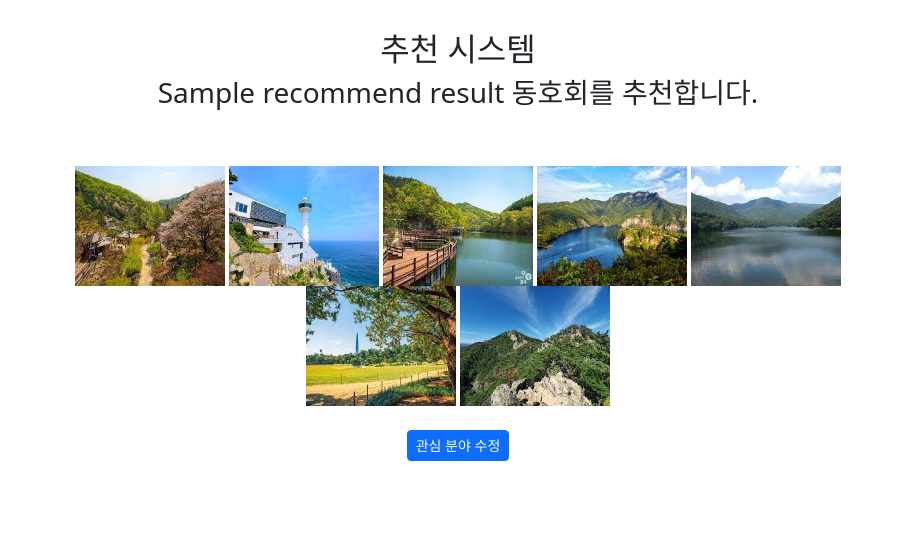
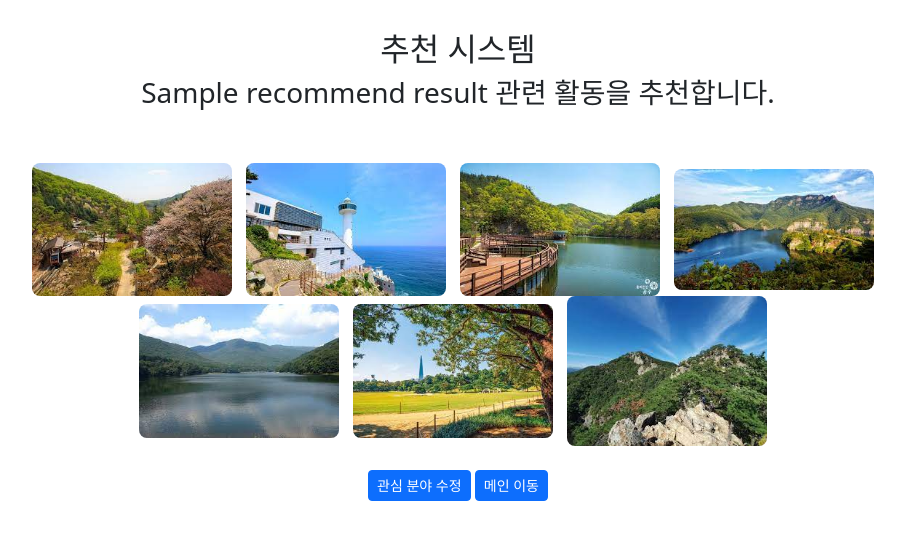
Before and after one commit to Blenbre777/ai_recommend_system, a Django app: template recommend_system/templates/recommend_proc.html in a window 1280 px wide. Shown: the top 540 px of the page, without its empty margins (182-1087 px from the left). Run offline with Django 3.2, Linux system fonts and the light colour scheme; the template is opened without the code that fills it: most values are stand-ins (such as "Sample title", 1, 10 or a date in 2020).

Commit message:
style : 소스코드 스타일 수정

```diff
--- a/recommend_system/templates/recommend_proc.html
+++ b/recommend_system/templates/recommend_proc.html
@@ -7,16 +7,44 @@
     <link href="https://cdn.jsdelivr.net/npm/bootstrap@5.3.1/dist/css/bootstrap.min.css" rel="stylesheet">
     <script src="https://cdn.jsdelivr.net/npm/bootstrap@5.3.1/dist/js/bootstrap.bundle.min.js"></script>
     <style>
+        .image-container {
+            display: flex;
+            flex-wrap: wrap;
+            justify-content: center;
+            gap: 20px;
+            padding: 0 20px;
+        }
+
+        .image-item {
+            margin: 10px;
+            display: flex;
+            align-items: center;
+        }
+
         .img {
-          width: 150px;
-          height: 120px;
+            width: 100%;
+            border-radius: 8px;
+            max-width: 200px;
+            margin-right: 10px;
+        }
+
+        .text-container {
+            flex: 1;
+            display: flex;
+            flex-direction: column;
+            min-width: 0;
+            overflow: hidden;
+        }
+
+        h3, p {
+            margin: 5px 0;
         }
     </style>
 </head>
 <body>
     <div style="width: 70%; margin: 30px auto; text-align: center;">
         <h2>추천 시스템</h2>
-        <h3>{{recommend_result.label}} 동호회를 추천합니다.</h3>
+        <h3>{{recommend_result.label}} 관련 활동을 추천합니다.</h3>
         <br><br>
         {% if recommend_result.index == 0 %}
             <img src="/static/images/1.jpg" class="img">
@@ -43,13 +71,60 @@
             <img src="/static/images/38.jpg" class="img">
             <img src="/static/images/45.jpg" class="img">
         {% elif recommend_result.index == 3 %}
+            <div class="image-container">
+                <div class="image-item" onclick="window.location.href='https://www.seoul.go.kr/story/seoulhistory/pc.html'">
                     <img src="/static/images/4.jpg" class="img">
+                    <div class="text-container">
+                        <h3>서울로 떠나는 역사 여행</h3>
+                        <p>서울 어디까지 가봤니 ?</p>
+                    </div>
+
+                </div>
+                <div class="image-item" onclick="window.location.href='https://museum.seoul.go.kr/www/NR_index.do?sso=ok'">
                     <img src="/static/images/11.jpg" class="img">
+                    <div class="text-container">
+                        <h3>서울 역사 체험</h3>
+                        <p>그때 그 서울 </p>
+                    </div>
+                </div>
+                <div class="image-item" onclick="window.location.href='https://kr.hotels.com/go/south-korea/kr-historic-things-to-do-busan'">
                     <img src="/static/images/18.jpg" class="img">
+                    <div class="text-container">
+                        <h3>부산의 역사적인 볼거리 베스트 10</h3>
+                        <p>부산의 과거를 엿볼 수 있는 랜드마크</p>
+                    </div>
+                </div>
+                <div class="image-item" onclick="window.location.href='https://m.blog.naver.com/greenjeonnam/221287740531'">
                     <img src="/static/images/25.jpg" class="img">
+                    <div class="text-container">
+                        <h3>전라도 역사책 덮고 떠나요 ~ </h3>
+                        <p>역사책 덮고 직접 떠나는 남도여행</p>
+                    </div>
+                </div>
+                <div class="image-item" onclick="window.location.href='">
                     <img src="/static/images/32.jpg" class="img">
+                    <div class="text-container">
+                        <h3>강원도 , 길었던 역경의 길 </h3>
+                        <p>힘들었다 .. 후 .. </p>
+                    </div>
+                </div>
+                <div class="image-item" onclick="window.location.href='https://www.seoul.go.kr/story/seoulhistory/pc.html'">
                     <img src="/static/images/39.jpg" class="img">
+                    <div class="text-container">
+                        <h3>서울로 떠나는 역사 여행</h3>
+                        <p>서울 어디까지 가봤니 ?</p>
+                    </div>
+                </div>
+                <div class="image-item" onclick="window.location.href='http://localhost:9093/community/read.do?communityID=1&now_page=1&planID=1'">
                     <img src="/static/images/46.jpg" class="img">
+                    <div class="text-container">
+                        <h3>서울의 밤</h3>
+                        <p>서울에서도 별이 보이나요?</p>
+                    </div>
+                </div>
+
+            <!-- 다른 이미지들에 대한 동일한 구조를 추가 -->
+            </div>
         {% elif recommend_result.index == 4 %}
             <img src="/static/images/5.jpg" class="img">
             <img src="/static/images/12.jpg" class="img">
@@ -59,7 +134,7 @@
             <img src="/static/images/40.jpg" class="img">
             <img src="/static/images/47.jpg" class="img">
         {% elif recommend_result.index == 5 %}
-            <img src="/static/images/6.jpg" class="img"> <a href="">해당 컨텐츠로 이동</a>
+            <img src="/static/images/6.jpg" class="img" >
             <img src="/static/images/13.jpg" class="img">
             <img src="/static/images/20.jpg" class="img">
             <img src="/static/images/27.jpg" class="img">
@@ -77,6 +152,7 @@
         {% endif %}
         <br><br>
         <button type="button" onclick="location.href='/recommend_system/recommend_form/?guestno={{guestno}}'" class="btn btn-primary btn-sm">관심 분야 수정</button>
+        <button onclick="location.href='http://localhost:9093/index.do'" class="btn btn-primary btn-sm">메인 이동</button>
     </div>
 
 </body>
```
Also changed, not shown: 2 other files. Lines whose indentation alone changed are shown as unchanged.
